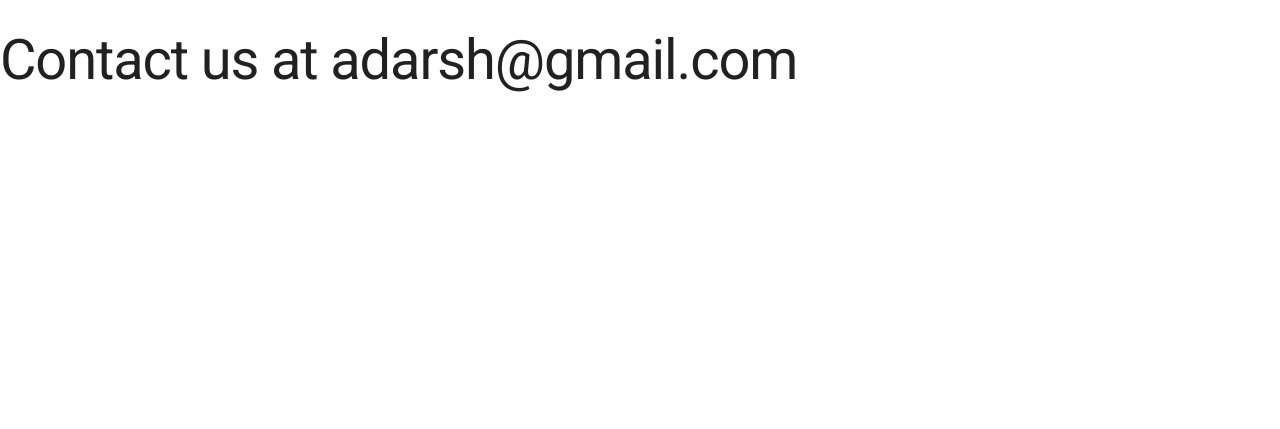
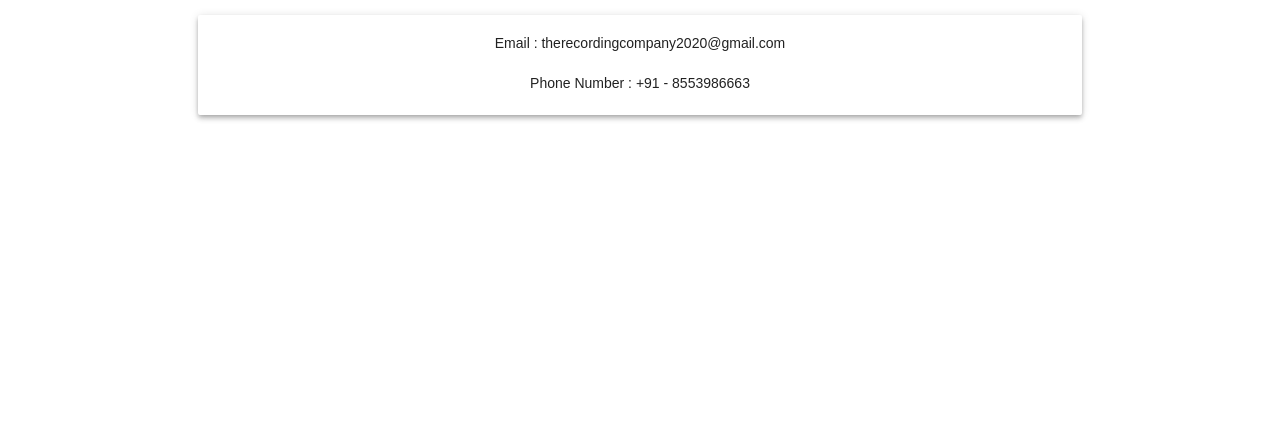
Before and after one commit to msunilhyd/l_play_lists, a Django app: page /contact/ in a window 1280 px wide. Shown: the part 246-675 px from the top of the page. Run offline with Django 3.2, Linux system fonts and the light colour scheme; a user stored in the database is signed in; some libraries are stand-ins or nearby versions.

Commit message:
08-Nov-19 : Added the contact page successfully

```diff
--- a/blog/static/blog/main.css
+++ b/blog/static/blog/main.css
@@ -171,6 +171,25 @@
   margin: 0 auto;
 }
 
+h1 {
+  width: 100%;
+  background: blue;
+  padding: 20px;
+  color: white;
+  box-shadow: 0 5px 5px 0 rgba(0,0,0,0.05);
+  border-radius: 3px 3px 0 0;
+}
+
+.w3-content{
+  text-align: center;
+  max-width: inherit;
+}
+
+.ada-card {
+  min-height: 100px;
+  font-family: "Work Sans", sans-serif !important;
+}
+
 .homepage-footer {
   /* background: #eee; */
   margin-bottom: -1em;
--- a/blog/templates/blog/contact.html
+++ b/blog/templates/blog/contact.html
@@ -1,4 +1,17 @@
 {% extends "blog/base.html" %}
 {% block content %}
-    <h1>Contact us at adarsh@gmail.com</h1>
+
+    <section class="section--center mdl-grid site-max-width">
+        <div class="mdl-card mdl-cell mdl-cell--12-col-desktop mdl-cell--9-col-tablet mdl-cell--6-col-phone  mdl-shadow--4dp ada-card">
+            <!-- About Container -->
+            <div class="w3-container" id="about">
+            <div class="w3-content">
+            <p></p>
+                <p>Email : therecordingcompany2020@gmail.com</p>
+                <p>Phone Number : +91 - 8553986663</p>
+            </div>
+            </div>
+        </div>
+    </section>
+
 {% endblock content %}
--- a/blog/views.py
+++ b/blog/views.py
@@ -78,10 +78,8 @@
             return True
         return False
 
-@login_required
 def about(request):
     return render(request, 'blog/about.html', {'title': 'About'})
 
-@login_required
 def contact(request):
     return render(request, 'blog/contact.html', {'title': 'Contact'})
```
